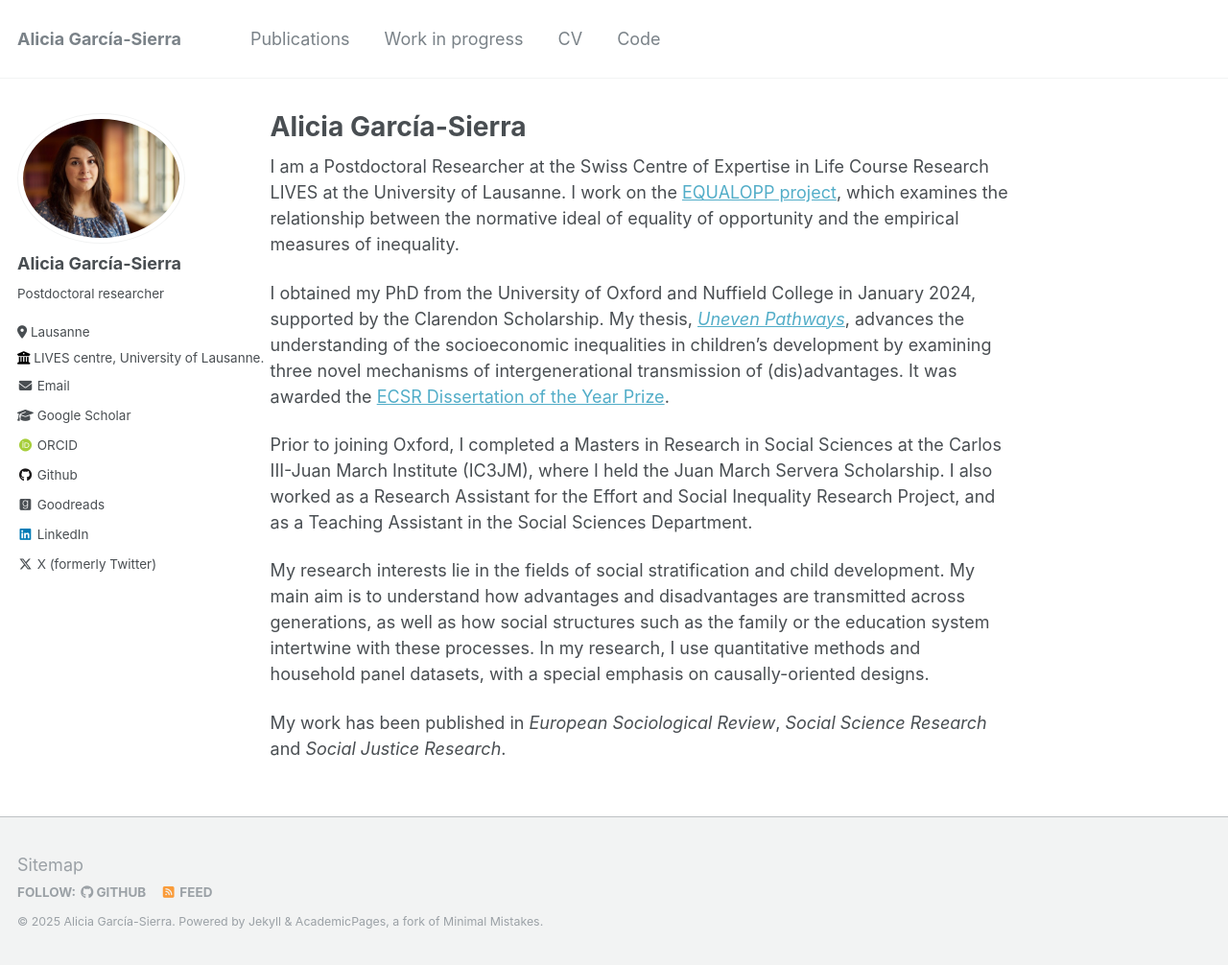
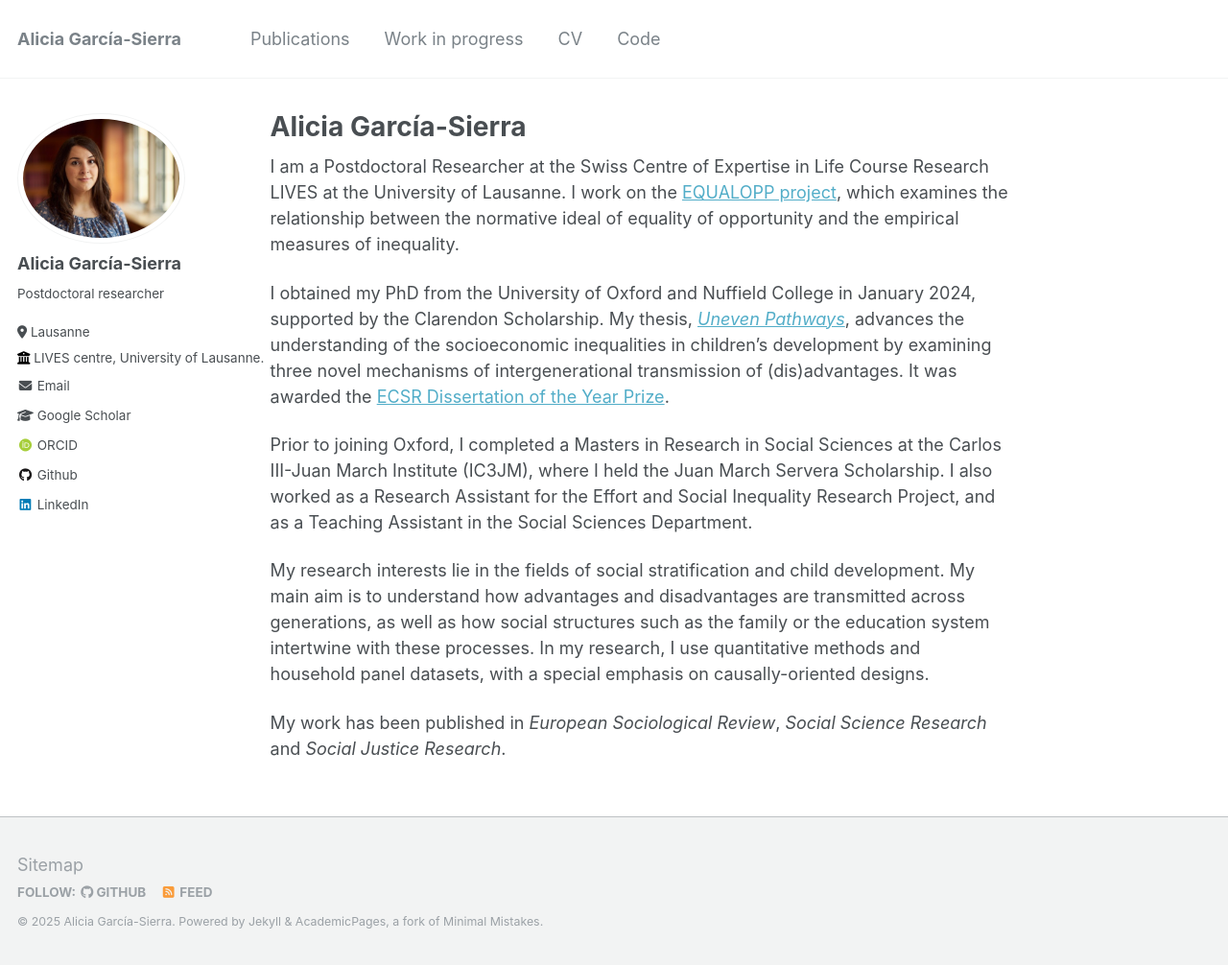
Before and after one commit to aliciagarciasierra/aliciagarciasierra.github.io, a Jekyll site: the page built from _pages/about.md, in a window 1280 px wide and 1006 px high. Shown: the whole window at 96% size. Built offline with Jekyll 4.4.1, drawn with Linux system fonts in a browser that asks for light colours; some web fonts are replaced; some of the changed lines change nothing that is shown.

Commit message:
Update _config.yml

```diff
--- a/_config.yml
+++ b/_config.yml
@@ -51,7 +51,7 @@ author:
   facebook         : # Username
   flickr           : # Username
   foursquare       : # Username
-  goodreads        : "the_facendera"
+  goodreads        : # Username
   google_plus      : # Username
   keybase          : # Username
   instagram        : # Username
@@ -64,7 +64,7 @@ author:
   steam            : # Username
   telegram         : # URL
   tumblr           : # Username
-  twitter          : "@aliciagsierra"  # Replace this with your X / Twitter handle
+  twitter          : # Username
   vine             : # Username
   weibo            : # Username
   wikipedia        : # Username
```
